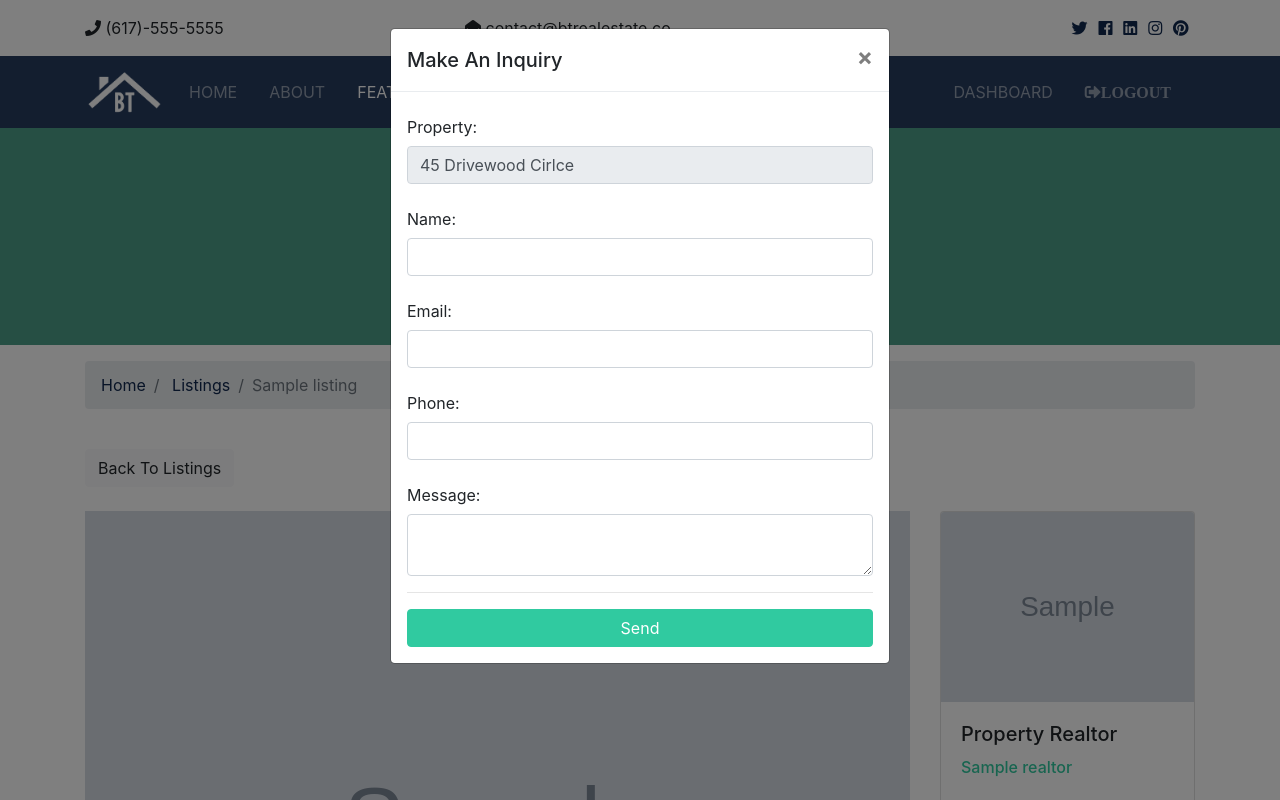
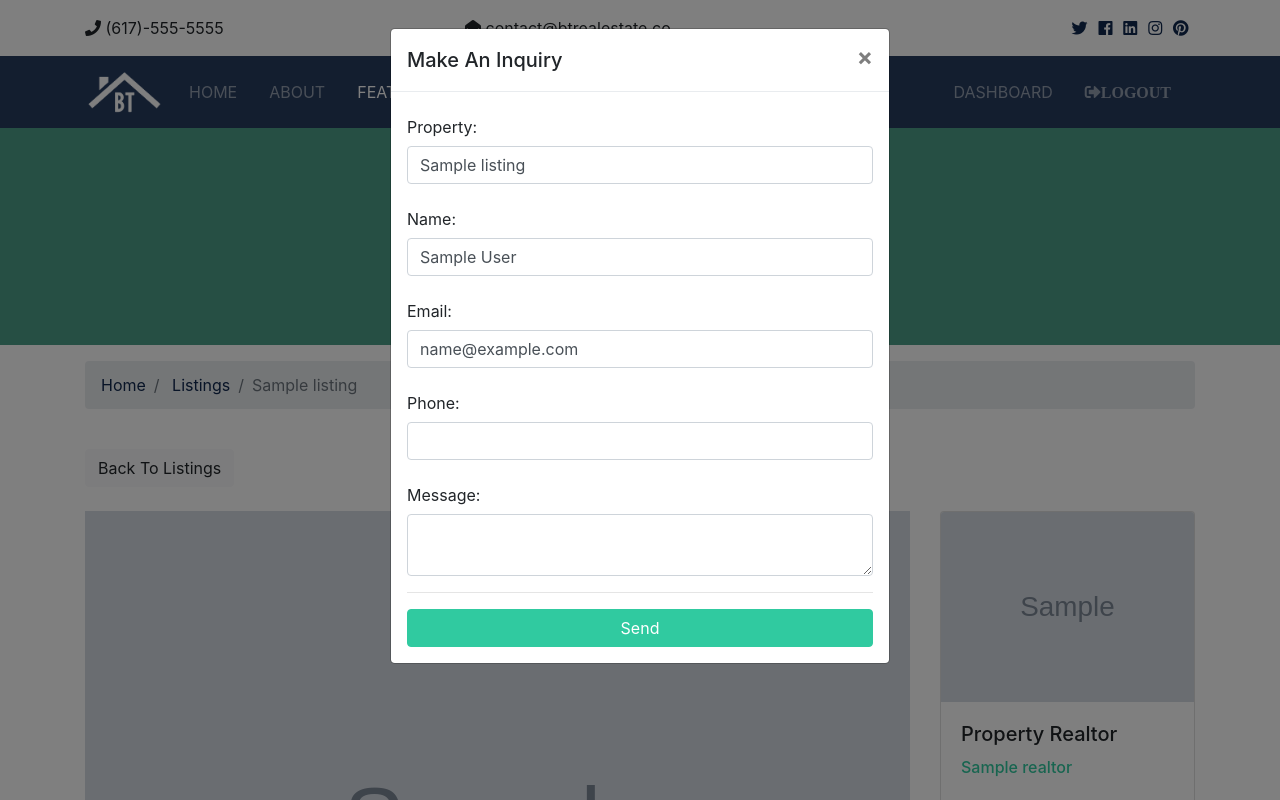
Before and after one commit to d1menik/real-estate-project, a Django app: page /listings/1 in a window 1280 px wide, after a click on "Make An Inquiry". Run offline with Django 3.2, Linux system fonts and the light colour scheme; a user stored in the database is signed in; tables that the repository leaves empty hold one stand-in row (values such as "Sample post"); grey boxes marked "Sample" are stand-in pictures; some libraries are stand-ins or nearby versions.

Commit message:
Add make an inquiry feature

```diff
--- a/btre/urls.py
+++ b/btre/urls.py
@@ -22,5 +22,6 @@ urlpatterns = [
     path('', include('pages.urls')),
     path('listings/', include('listings.urls')),
     path('admin/', admin.site.urls),
-    path('accounts/', include('accounts.urls'))
+    path('accounts/', include('accounts.urls')),
+    path('contacts/', include('contacts.urls'))
 ] + static(settings.MEDIA_URL, document_root=settings.MEDIA_ROOT)
--- /dev/null
+++ b/contacts/urls.py
@@ -0,0 +1,6 @@
+from django.urls import path
+from . import  views
+
+urlpatterns = [
+    path('contact', views.contact, name='contact')
+]
--- a/templates/listings/listing.html
+++ b/templates/listings/listing.html
@@ -35,6 +35,7 @@
         </div>
     </section>
 
+    {% include 'partials/_alerts.html' %}
     <!-- Listing -->
     <section id="listing" class="py-4">
         <div class="container">
@@ -169,18 +170,28 @@
                     </button>
                 </div>
                 <div class="modal-body">
-                    <form>
+                    <form action="{% url 'contact' %}" method="POST">
+                        {% csrf_token %}
+                        {% if user.is_authenticated %}
+                            <input type="hidden" name="user_id" value="{{ user.id }}">
+                        {% else %}
+                            <input type="hidden" name="user_id" value="0">
+                        {% endif %}
+                        <input type="hidden" name="realtor_email" value="{{ listing.realtor.email }}">
+                        <input type="hidden" name="listing_id" value="{{ listing.id }}">
                         <div class="form-group">
                             <label for="property_name" class="col-form-label">Property:</label>
-                            <input type="text" name="listing" class="form-control" value="45 Drivewood Cirlce" disabled>
+                            <input type="text" name="listing" class="form-control" value="{{ listing.title }}">
                         </div>
                         <div class="form-group">
                             <label for="name" class="col-form-label">Name:</label>
-                            <input type="text" name="name" class="form-control" required>
+                            <input type="text" name="name" class="form-control" {% if user.is_authenticated %}
+                                value="{{ user.first_name }} {{ user.last_name }}" {% endif %} required>
                         </div>
                         <div class="form-group">
                             <label for="email" class="col-form-label">Email:</label>
-                            <input type="email" name="email" class="form-control" required>
+                            <input type="email" name="email" class="form-control" {% if user.is_authenticated %}
+                                value="{{ user.email }} {% endif %}" required>
                         </div>
                         <div class="form-group">
                             <label for="phone" class="col-form-label">Phone:</label>
```
Also changed, not shown: contacts/views.py (+22 -1 lines).
